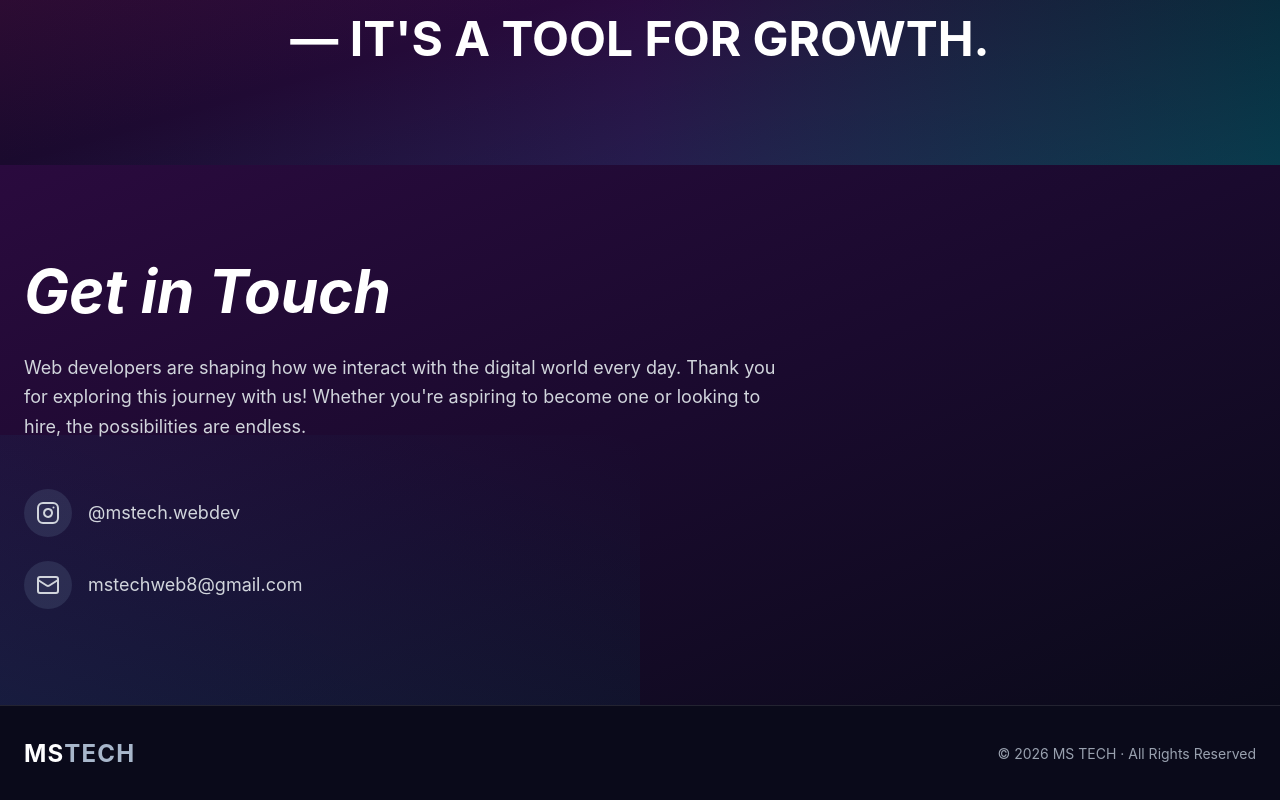
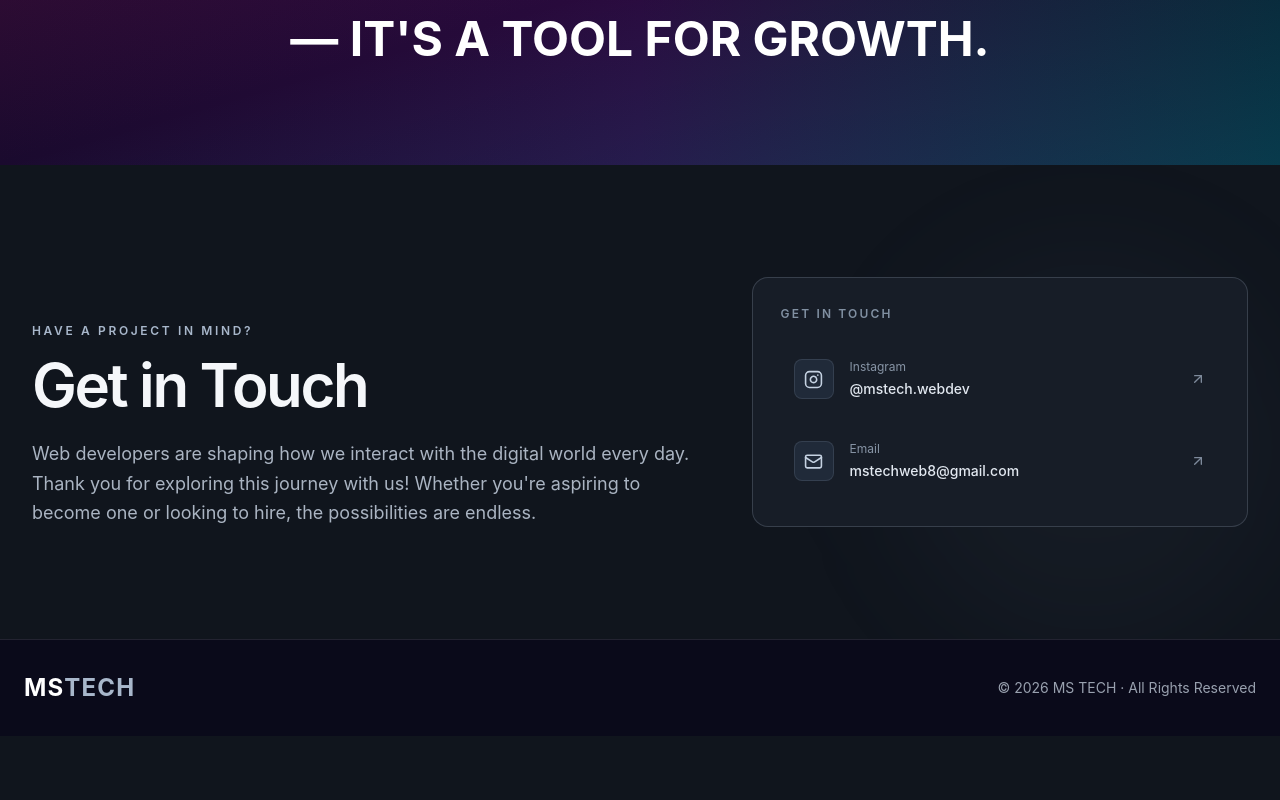
Before and after one commit to justMatheus2/my-portfolio, a React (Vite) app: page / in a window 1280 px wide. Shown: the part 6566-7366 px from the top of the page. After the commit the page ends 7302 px from the top, so only its background shows below. Built offline with nearby package versions, Linux system fonts and the light colour scheme.

Commit message:
Apply refined visual system: src/components/Contact.tsx

```diff
--- a/src/components/Contact.tsx
+++ b/src/components/Contact.tsx
@@ -1,4 +1,4 @@
-import { Instagram, Mail } from 'lucide-react';
+import { Instagram, Mail, ArrowUpRight } from 'lucide-react';
 import { motion } from 'motion/react';
 import { contactContent } from '../config/content';
 import { colors } from '../config/theme';
@@ -10,64 +10,63 @@ const iconMap = {
 
 export default function Contact() {
   return (
-    <section id="contact" className="py-16 sm:py-20 md:py-24 bg-gradient-to-br from-[#2a0a3e] via-[#1a0a2e] to-[#0a0a1a] relative overflow-hidden">
-      <div className="absolute bottom-0 left-0 w-1/2 h-1/2 bg-gradient-to-tr from-[#00bcd4]/10 to-transparent"></div>
+    <section id="contact" className="relative overflow-hidden bg-[#10151D] py-20 sm:py-24 md:py-28">
+      <div className="pointer-events-none absolute bottom-0 right-0 h-96 w-96 rounded-full blur-3xl" style={{ backgroundColor: `${colors.primary}0D` }} />
 
-      <div className="max-w-7xl mx-auto px-6 relative">
+      <div className="relative mx-auto max-w-7xl px-5 sm:px-6 lg:px-8">
+        <div className="grid gap-12 md:grid-cols-[1.15fr_0.85fr] md:items-end">
           <div className="max-w-3xl">
-          <motion.h2
-            initial={{ opacity: 0, y: 30 }}
+            <motion.div
+              initial={{ opacity: 0, y: 18 }}
               whileInView={{ opacity: 1, y: 0 }}
-            transition={{ duration: 0.6 }}
+              transition={{ duration: 0.5 }}
               viewport={{ once: true }}
-            className="text-3xl sm:text-4xl md:text-5xl lg:text-6xl font-bold text-white mb-8 italic"
             >
+              <p className="mb-4 text-xs font-semibold uppercase tracking-[0.22em]" style={{ color: colors.secondary }}>
+                Have a project in mind?
+              </p>
+              <h2 className="text-3xl font-semibold tracking-[-0.04em] text-[#F5F7FA] sm:text-4xl md:text-5xl lg:text-6xl">
                 {contactContent.title}
-          </motion.h2>
-
-          <motion.p
-            initial={{ opacity: 0, y: 30 }}
-            whileInView={{ opacity: 1, y: 0 }}
-            transition={{ duration: 0.6, delay: 0.2 }}
-            viewport={{ once: true }}
-            className="text-gray-300 text-lg mb-12 leading-relaxed"
-          >
+              </h2>
+              <p className="mt-6 max-w-2xl text-base leading-relaxed text-[#AAB4C2] sm:text-lg">
                 {contactContent.description}
-          </motion.p>
+              </p>
+            </motion.div>
+          </div>
 
           <motion.div
-            initial={{ opacity: 0, y: 30 }}
+            initial={{ opacity: 0, y: 18 }}
             whileInView={{ opacity: 1, y: 0 }}
-            transition={{ duration: 0.6, delay: 0.4 }}
+            transition={{ duration: 0.5, delay: 0.12 }}
             viewport={{ once: true }}
-            className="space-y-6"
+            className="rounded-2xl border bg-[#171D27] p-5 sm:p-7"
+            style={{ borderColor: colors.borderPrimary }}
           >
+            <p className="mb-5 text-xs font-semibold uppercase tracking-[0.18em] text-[#8190A2]">Get in touch</p>
+            <div className="space-y-2">
               {contactContent.socialLinks.map((link) => {
                 const IconComponent = iconMap[link.icon as keyof typeof iconMap];
+                const isEmail = link.platform === 'Email';
                 return (
                   <a
                     key={link.id}
                     href={link.url}
-                  target="_blank"
-                  rel="noopener noreferrer"
-                  className="flex items-center gap-4 text-gray-300 hover:text-white transition-colors group"
+                    target={isEmail ? undefined : '_blank'}
+                    rel={isEmail ? undefined : 'noopener noreferrer'}
+                    className="group flex items-center gap-4 rounded-xl border border-transparent px-3 py-4 transition-colors hover:border-white/[0.07] hover:bg-white/[0.035]"
                   >
-                  <div
-                    className="flex items-center justify-center w-12 h-12 rounded-full transition-colors"
-                    style={{ backgroundColor: `${colors.primary}33` }}
-                    onMouseEnter={(e) => {
-                      e.currentTarget.style.backgroundColor = `${colors.primary}66`;
-                    }}
-                    onMouseLeave={(e) => {
-                      e.currentTarget.style.backgroundColor = `${colors.primary}33`;
-                    }}
-                  >
-                    <IconComponent className="w-6 h-6" />
+                    <div className="flex h-10 w-10 shrink-0 items-center justify-center rounded-lg border border-[#A8B7CB]/15 bg-[#202A39] text-[#C5D2E2]">
+                      <IconComponent size={19} />
                     </div>
-                  <span className="text-lg">{link.username}</span>
+                    <div className="min-w-0 flex-1">
+                      <span className="block text-xs text-[#8794A5]">{link.platform}</span>
+                      <span className="mt-1 block break-words text-sm font-medium text-[#E2E8F0]">{link.username}</span>
+                    </div>
+                    <ArrowUpRight size={16} className="shrink-0 text-[#7E8A9B] transition-colors group-hover:text-white" />
                   </a>
                 );
               })}
+            </div>
           </motion.div>
         </div>
       </div>
```
Lines whose indentation alone changed are shown as unchanged.
